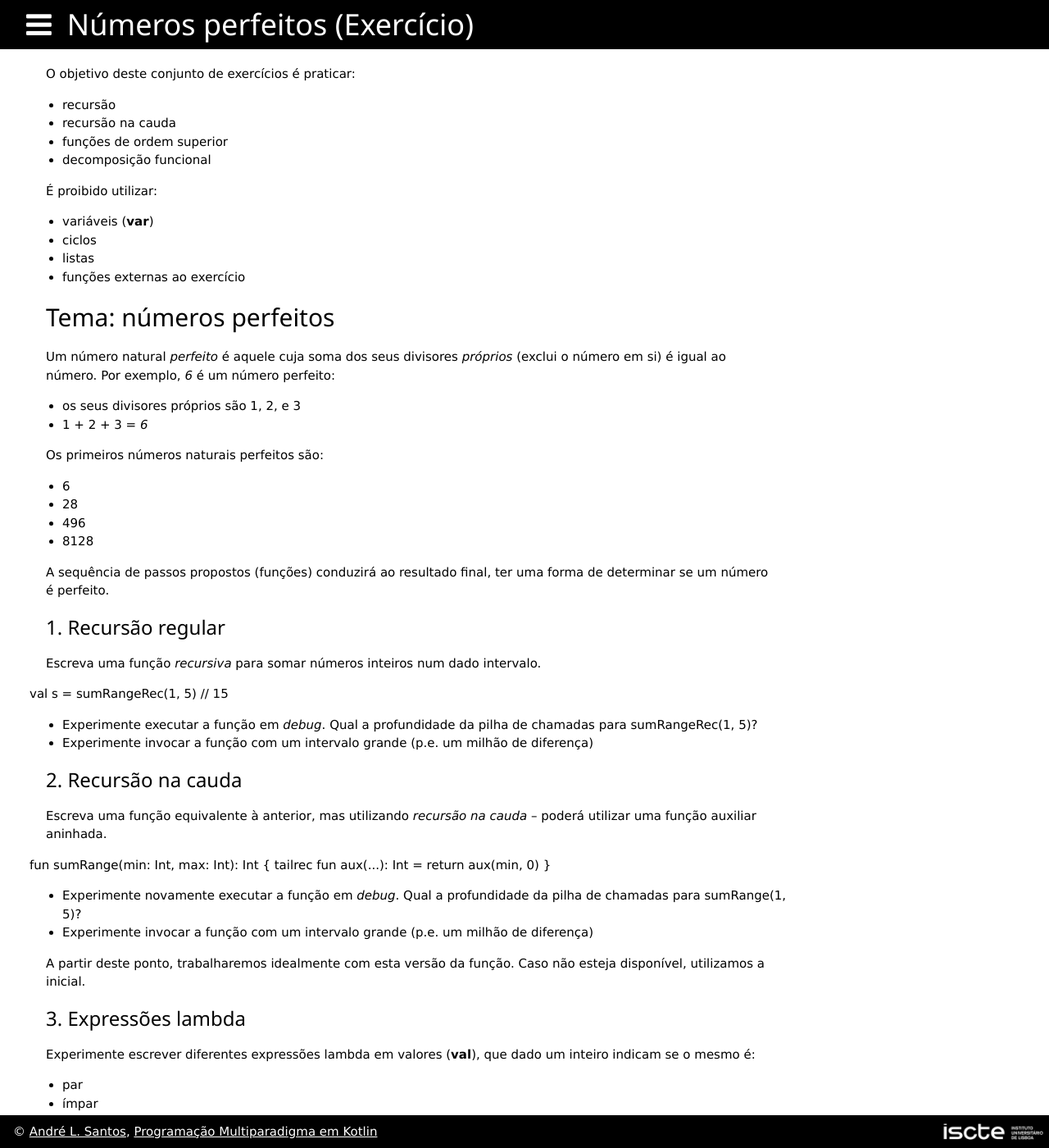
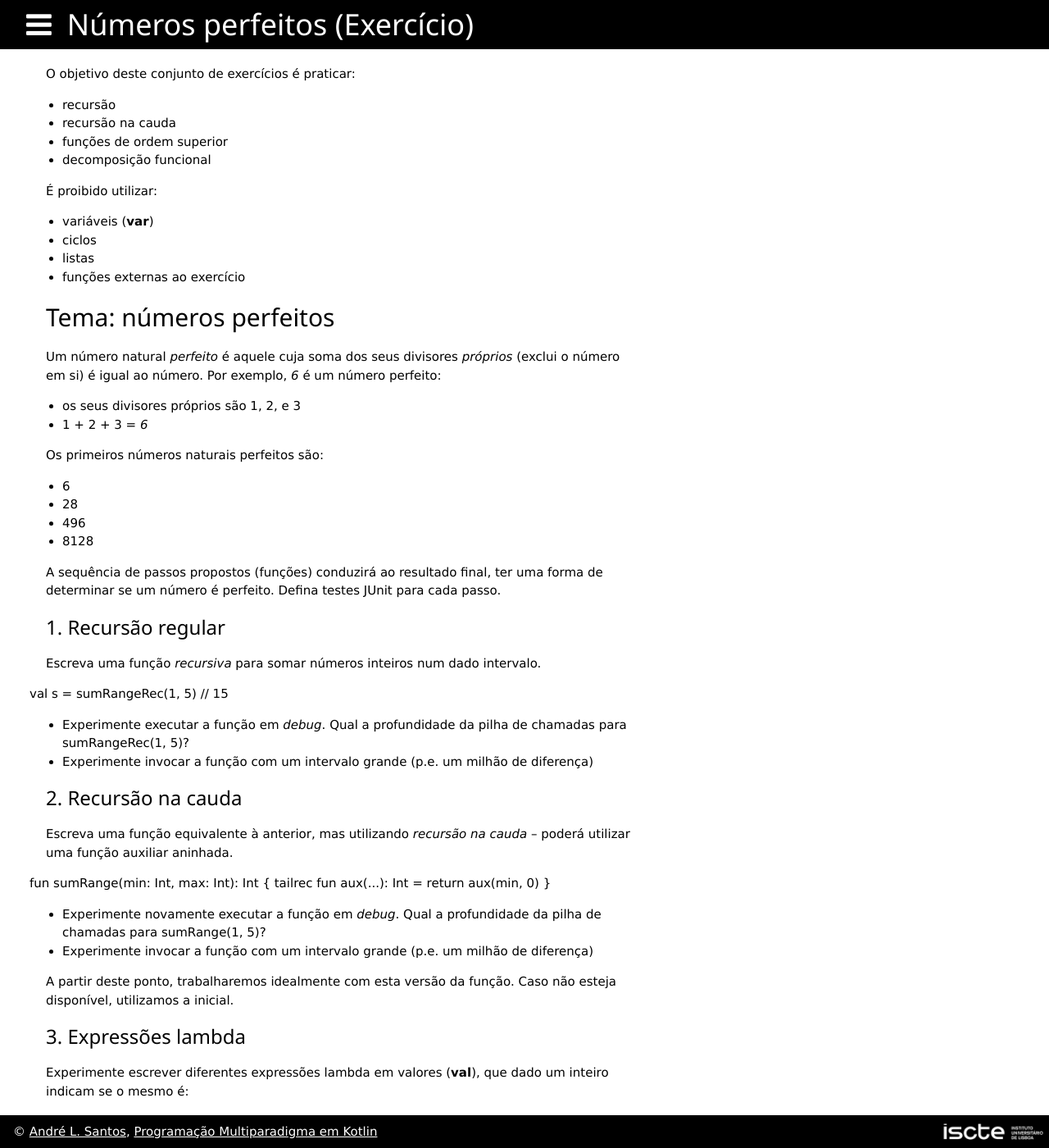
Before and after one commit to andre-santos-pt/andre-santos-pt.github.io, a Jekyll site: the page built from kotlin/02_funcoes/exercicios/perfeitos.md, in a window 1280 px wide and 1400 px high. Shown: the whole window at 82% size. Built offline with Jekyll 4.4.1, drawn with Linux system fonts in a browser that asks for light colours; nearby versions of some CDN libraries; some of the changed text lies outside the part shown.

Commit message:
update ex Perfeitos

```diff
--- a/kotlin/02_funcoes/exercicios/perfeitos.md
+++ b/kotlin/02_funcoes/exercicios/perfeitos.md
@@ -28,8 +28,7 @@ Os primeiros números naturais perfeitos são:
 - 496
 - 8128
 
-A sequência de passos propostos (funções) conduzirá ao resultado final, ter uma forma de determinar se um número é perfeito.
-
+A sequência de passos propostos (funções) conduzirá ao resultado final, ter uma forma de determinar se um número é perfeito. Defina testes JUnit para cada passo.
 
 
 ### 1. Recursão regular
--- a/style.css
+++ b/style.css
@@ -20,7 +20,7 @@ main {
 }
 
 main > div {
-  max-width: 960px;
+  max-width: 800px;
 }
 
 footer {
```
Also changed, not shown: other parts of kotlin/02_funcoes/exercicios/perfeitos.md (+2 -7 lines), images/jaid.png (added).
